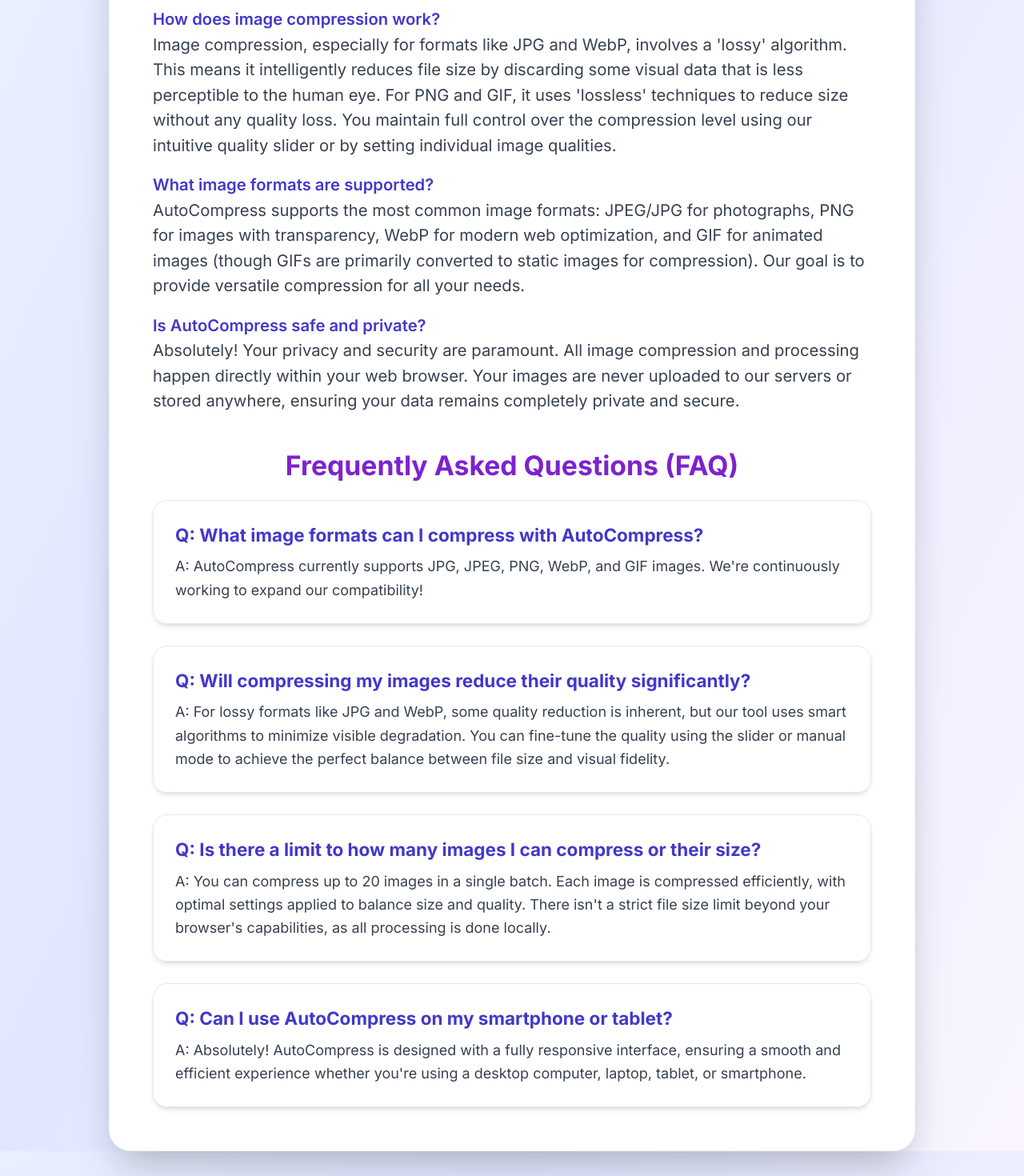
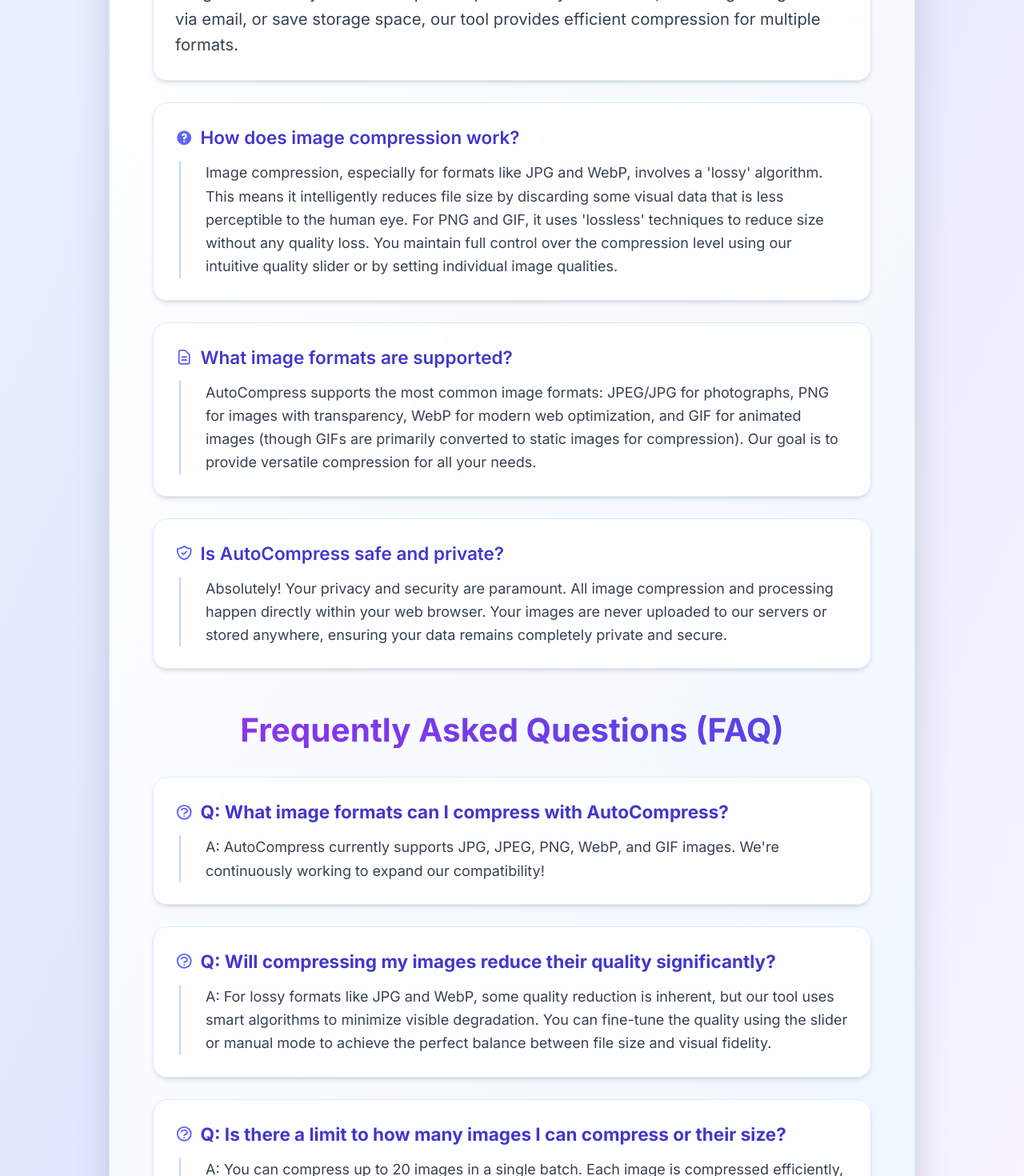
Before and after one commit to codewith-swapnil/autocompress, a Next.js app: page / in a window 1280 px wide. Shown: the part 1340-2810 px from the top of the page at 80% size. Built offline with nearby package versions, Linux system fonts and the light colour scheme.

Commit message:
updated code

```diff
--- a/pages/about.js
+++ b/pages/about.js
@@ -1,65 +1,91 @@
-export default function About({ t }) {
+'use client';
+
+import { useTranslation } from 'react-i18next';
+
+export default function About() {
+    const { t } = useTranslation();
+
     return (
-        <section id="about" className="w-full max-w-4xl mx-auto bg-white rounded-3xl shadow-2xl p-10 md:p-12 mb-16 mt-12 border border-blue-50 card">
-            <h2 className="text-3xl md:text-4xl font-bold mb-6 text-indigo-800 text-center" itemProp="headline">
-                {t('about_swiftcompress')}
-            </h2>
-            <p className="text-gray-700 mb-4 text-lg" itemProp="description">
-                {t('about_p1')}
-            </p>
-            <p className="text-gray-700 mb-4 text-lg">
-                <span className="font-semibold text-indigo-700">{t('how_compression_works_q')}</span>
-                <br />
-                {t('how_compression_works_a')}
-            </p>
-            <p className="text-gray-700 mb-4 text-lg">
-                <span className="font-semibold text-indigo-700">{t('supported_formats_q')}</span>
-                <br />
-                {t('supported_formats_a_long')}
-            </p>
-            <p className="text-gray-700 mb-4 text-lg">
-                <span className="font-semibold text-indigo-700">{t('is_it_safe_q')}</span>
-                <br />
-                {t('is_it_safe_a')}
-            </p>
+        <section id="about" className="w-full max-w-4xl mx-auto bg-gradient-to-br from-white to-blue-50 rounded-3xl shadow-2xl p-10 md:p-12 mb-16 mt-12 border border-blue-100 relative overflow-hidden">
+            {/* Decorative elements */}
+            <div className="absolute -top-20 -right-20 w-40 h-40 bg-blue-200 rounded-full opacity-20 blur-xl"></div>
+            <div className="absolute -bottom-20 -left-20 w-40 h-40 bg-purple-200 rounded-full opacity-20 blur-xl"></div>
 
-            <article className="mt-10 mx-auto" itemScope itemType="https://schema.org/FAQPage">
-                <h3 className="text-2xl md:text-3xl font-bold mb-5 text-purple-700 text-center">{t('faq')}</h3>
+            <div className="relative z-10">
+                <h2 className="text-4xl md:text-5xl font-bold mb-8 text-transparent bg-clip-text bg-gradient-to-r from-indigo-600 to-purple-600 text-center" itemProp="headline">
+                    {t('about_swiftcompress')}
+                </h2>
+
                 <div className="space-y-6">
-                    <div className="card p-6 shadow-md border border-blue-100" itemScope itemType="https://schema.org/Question">
-                        <h4 className="font-bold text-xl text-indigo-700 mb-2" itemProp="name">
-                            {t('faq_q1')}
-                        </h4>
-                        <p className="text-gray-700" itemProp="acceptedAnswer">
-                            {t('faq_a1')}
+                    <div className="bg-white/80 backdrop-blur-sm rounded-2xl p-6 shadow-md border border-blue-100 hover:shadow-lg transition-all duration-300">
+                        <p className="text-gray-700 text-lg leading-relaxed" itemProp="description">
+                            {t('about_p1')}
                         </p>
                     </div>
-                    <div className="card p-6 shadow-md border border-blue-100" itemScope itemType="https://schema.org/Question">
-                        <h4 className="font-bold text-xl text-indigo-700 mb-2" itemProp="name">
-                            {t('faq_q2')}
-                        </h4>
-                        <p className="text-gray-700" itemProp="acceptedAnswer">
-                            {t('faq_a2')}
+
+                    <div className="bg-white/80 backdrop-blur-sm rounded-2xl p-6 shadow-md border border-blue-100 hover:shadow-lg transition-all duration-300">
+                        <h3 className="font-semibold text-xl text-indigo-700 mb-3 flex items-center">
+                            <svg className="w-5 h-5 mr-2 text-indigo-500" fill="currentColor" viewBox="0 0 20 20">
+                                <path fillRule="evenodd" d="M18 10a8 8 0 11-16 0 8 8 0 0116 0zm-8-3a1 1 0 00-.867.5 1 1 0 11-1.731-1A3 3 0 0113 8a3.001 3.001 0 01-2 2.83V11a1 1 0 11-2 0v-1a1 1 0 011-1 1 1 0 100-2zm0 8a1 1 0 100-2 1 1 0 000 2z" clipRule="evenodd" />
+                            </svg>
+                            {t('how_compression_works_q')}
+                        </h3>
+                        <p className="text-gray-700 pl-7 border-l-2 border-indigo-200 ml-1">
+                            {t('how_compression_works_a')}
                         </p>
                     </div>
-                    <div className="card p-6 shadow-md border border-blue-100" itemScope itemType="https://schema.org/Question">
-                        <h4 className="font-bold text-xl text-indigo-700 mb-2" itemProp="name">
-                            {t('faq_q3')}
-                        </h4>
-                        <p className="text-gray-700" itemProp="acceptedAnswer">
-                            {t('faq_a3')}
+
+                    <div className="bg-white/80 backdrop-blur-sm rounded-2xl p-6 shadow-md border border-blue-100 hover:shadow-lg transition-all duration-300">
+                        <h3 className="font-semibold text-xl text-indigo-700 mb-3 flex items-center">
+                            <svg className="w-5 h-5 mr-2 text-indigo-500" fill="none" stroke="currentColor" viewBox="0 0 24 24">
+                                <path strokeLinecap="round" strokeLinejoin="round" strokeWidth={2} d="M9 12h6m-6 4h6m2 5H7a2 2 0 01-2-2V5a2 2 0 012-2h5.586a1 1 0 01.707.293l5.414 5.414a1 1 0 01.293.707V19a2 2 0 01-2 2z" />
+                            </svg>
+                            {t('supported_formats_q')}
+                        </h3>
+                        <p className="text-gray-700 pl-7 border-l-2 border-indigo-200 ml-1">
+                            {t('supported_formats_a_long')}
                         </p>
                     </div>
-                    <div className="card p-6 shadow-md border border-blue-100" itemScope itemType="https://schema.org/Question">
-                        <h4 className="font-bold text-xl text-indigo-700 mb-2" itemProp="name">
-                            {t('faq_q4')}
-                        </h4>
-                        <p className="text-gray-700" itemProp="acceptedAnswer">
-                            {t('faq_a4')}
+
+                    <div className="bg-white/80 backdrop-blur-sm rounded-2xl p-6 shadow-md border border-blue-100 hover:shadow-lg transition-all duration-300">
+                        <h3 className="font-semibold text-xl text-indigo-700 mb-3 flex items-center">
+                            <svg className="w-5 h-5 mr-2 text-indigo-500" fill="none" stroke="currentColor" viewBox="0 0 24 24">
+                                <path strokeLinecap="round" strokeLinejoin="round" strokeWidth={2} d="M9 12l2 2 4-4m5.618-4.016A11.955 11.955 0 0112 2.944a11.955 11.955 0 01-8.618 3.04A12.02 12.02 0 003 9c0 5.591 3.824 10.29 9 11.622 5.176-1.332 9-6.03 9-11.622 0-1.042-.133-2.052-.382-3.016z" />
+                            </svg>
+                            {t('is_it_safe_q')}
+                        </h3>
+                        <p className="text-gray-700 pl-7 border-l-2 border-indigo-200 ml-1">
+                            {t('is_it_safe_a')}
                         </p>
                     </div>
                 </div>
-            </article>
+
+                <article className="mt-12 mx-auto" itemScope itemType="https://schema.org/FAQPage">
+                    <h3 className="text-3xl md:text-4xl font-bold mb-8 text-transparent bg-clip-text bg-gradient-to-r from-purple-600 to-indigo-600 text-center">
+                        {t('faq')}
+                    </h3>
+                    <div className="space-y-6">
+                        {[1, 2, 3, 4].map((item) => (
+                            <div
+                                key={item}
+                                className="bg-white/80 backdrop-blur-sm rounded-2xl p-6 shadow-md border border-blue-100 hover:shadow-lg transition-all duration-300 transform hover:-translate-y-1"
+                                itemScope
+                                itemType="https://schema.org/Question"
+                            >
+                                <h4 className="font-bold text-xl text-indigo-700 mb-3 flex items-center" itemProp="name">
+                                    <svg className="w-5 h-5 mr-2 text-indigo-500" fill="none" stroke="currentColor" viewBox="0 0 24 24">
+                                        <path strokeLinecap="round" strokeLinejoin="round" strokeWidth={2} d="M8.228 9c.549-1.165 2.03-2 3.772-2 2.21 0 4 1.343 4 3 0 1.4-1.278 2.575-3.006 2.907-.542.104-.994.54-.994 1.093m0 3h.01M21 12a9 9 0 11-18 0 9 9 0 0118 0z" />
+                                    </svg>
+                                    {t(`faq_q${item}`)}
+                                </h4>
+                                <p className="text-gray-700 pl-7 border-l-2 border-indigo-200 ml-1" itemProp="acceptedAnswer">
+                                    {t(`faq_a${item}`)}
+                                </p>
+                            </div>
+                        ))}
+                    </div>
+                </article>
+            </div>
         </section>
     );
 }
--- a/pages/index.js
+++ b/pages/index.js
@@ -1,13 +1,16 @@
 'use client';
 
-import { useState, useEffect, useCallback } from "react";
+import { useState, useEffect, useCallback, useMemo } from "react";
 import Head from "next/head";
 import Script from "next/script";
 import imageCompression from "browser-image-compression";
 import JSZip from "jszip";
 import { useTranslation } from 'react-i18next';
-import About from './about';
-import Compressor from './compressor';
+import dynamic from 'next/dynamic';
+
+// Dynamically import components to avoid SSR issues
+const About = dynamic(() => import('./about'), { ssr: false });
+const Compressor = dynamic(() => import('./compressor'), { ssr: false });
 
 export default function HomePage() {
   const { t } = useTranslation();
@@ -18,13 +21,14 @@
   const [isProcessing, setIsProcessing] = useState(false);
   const [showAd, setShowAd] = useState(false);
 
-  const supportedImageTypes = [
+  // Fixed: Wrap in useMemo to prevent dependency changes
+  const supportedImageTypes = useMemo(() => [
     "image/jpeg",
     "image/jpg",
     "image/png",
     "image/webp",
     "image/gif",
-  ];
+  ], []);
 
   useEffect(() => {
     if ((files.length > 0 || compressedFiles.length > 0) && !isProcessing) {
@@ -263,6 +267,8 @@
           </p>
         </section>
 
+        {typeof window !== 'undefined' && (
+          <>
             <Compressor
               t={t}
               files={files}
@@ -285,6 +291,8 @@
             />
 
             <About t={t} />
+          </>
+        )}
 
         {showAd && (
           <div className="w-full max-w-4xl mx-auto my-8 p-6 bg-white rounded-xl shadow-md">
```
Also changed, not shown: pages/compressor.js (+26 -11 lines), public/manifest.json, public/sw.js. Lines whose indentation alone changed are shown as unchanged.
